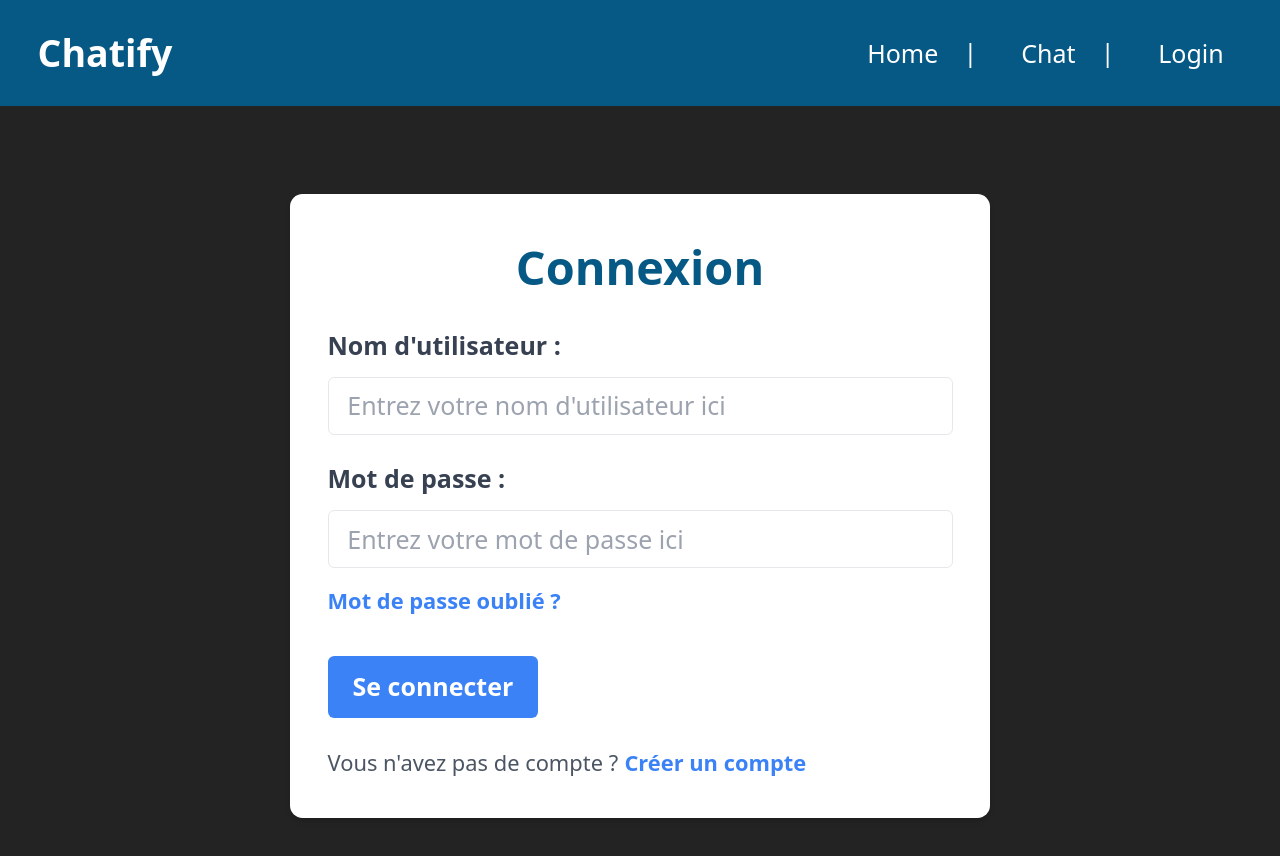
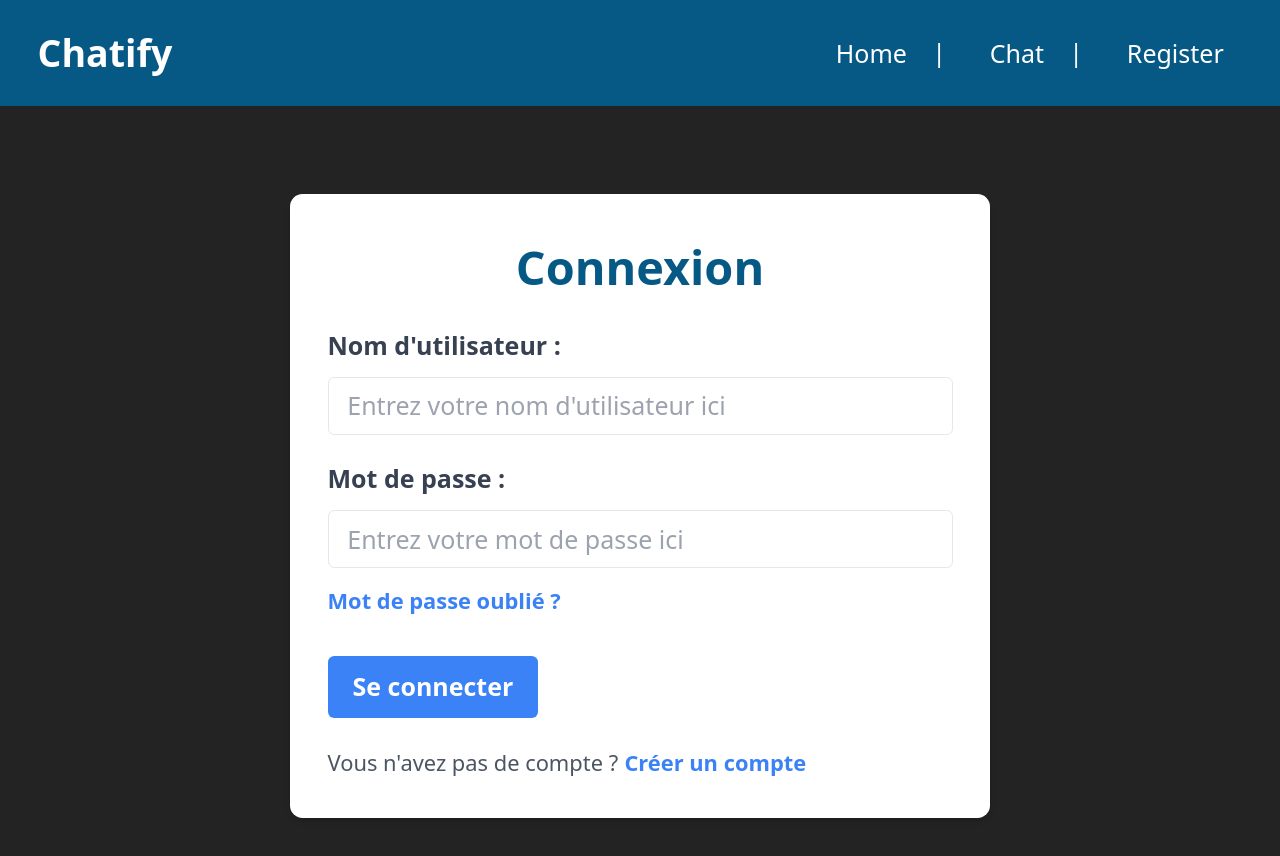
Before and after one commit to NapoTwiixe306/instantmsg, a Vue app: page /login in a window 1280 px wide. Shown: the top 856 px of the page. Built offline with nearby package versions, Linux system fonts and the light colour scheme.

Commit message:
add router-link for logo

```diff
--- a/src/components/AccPage.vue
+++ b/src/components/AccPage.vue
@@ -6,7 +6,7 @@
       <ul class="flex justify-end space-x-4">
         <li><router-link to="/" class="p-3 text-white transition duration-300 hover:bg-cyan-600 rounded-2xl">Home</router-link> | </li>
         <li><router-link to="/chat" class="p-3 text-white transition duration-300 hover:bg-cyan-600 rounded-2xl">Chat</router-link> | </li>
-        <li><router-link to="/login" class="p-3 text-white transition duration-300 hover:bg-cyan-600 rounded-2xl">Login</router-link></li>
+        <li><router-link to="/login" class="p-3 text-white transition duration-300 hover:bg-cyan-600 rounded-2xl">Login</router-link> | </li>
         <li><router-link to="/register" class="p-3 text-white transition duration-300 hover:bg-cyan-600 rounded-2xl">Register</router-link></li>
       </ul>
     </div>
--- a/src/components/LoginPage.vue
+++ b/src/components/LoginPage.vue
@@ -1,12 +1,12 @@
 <template>
     <div class="flex items-center justify-between px-6 py-4 navbar bg-sky-800">
       <div class="logo">
-        <a href="#" class="text-2xl font-bold text-white">Chatify</a>
+        <router-link class="text-2xl font-bold text-white" to="/">Chatify</router-link>
       </div>
       <ul class="flex justify-end space-x-4">
         <li><router-link to="/" class="p-3 text-white transition duration-300 hover:bg-cyan-600 rounded-2xl">Home</router-link> | </li>
         <li><router-link to="/chat" class="p-3 text-white transition duration-300 hover:bg-cyan-600 rounded-2xl">Chat</router-link> | </li>
-        <li><router-link to="/login" class="p-3 text-white transition duration-300 hover:bg-cyan-600 rounded-2xl">Login</router-link></li>
+        <li><router-link to="/register" class="p-3 text-white transition duration-300 hover:bg-cyan-600 rounded-2xl">Register</router-link></li>
       </ul>
     </div>
 
```
